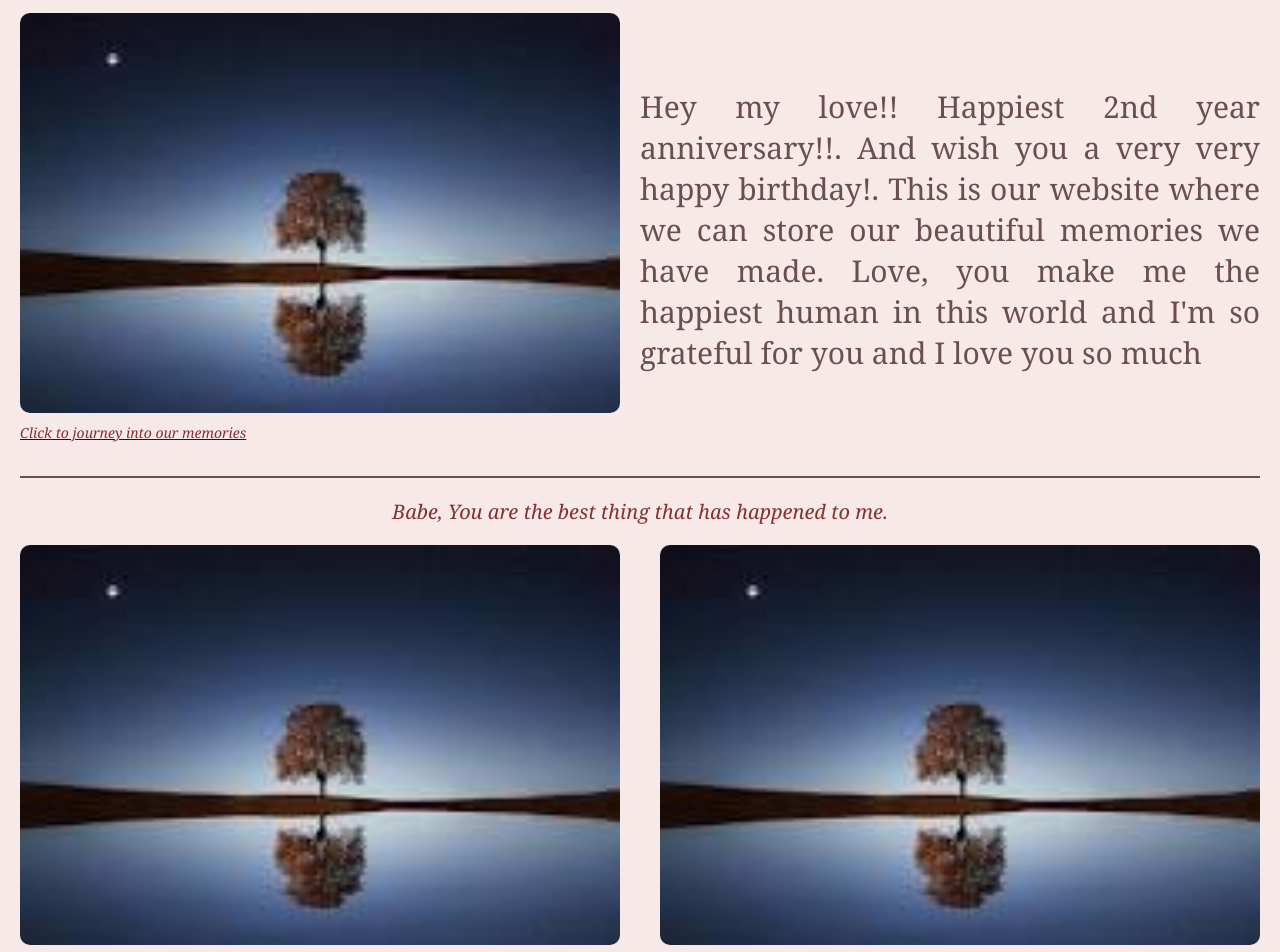
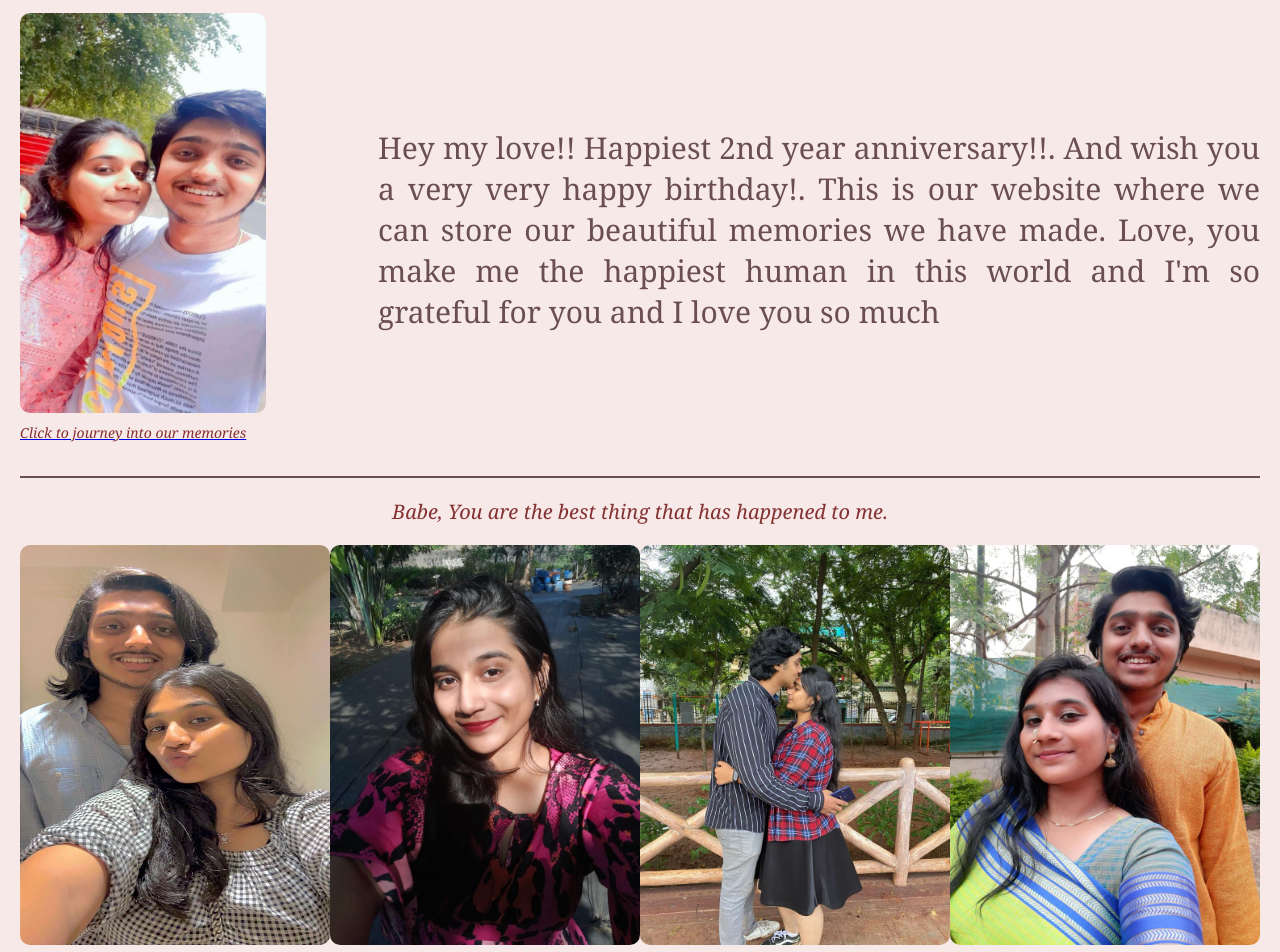
Before and after one commit to Webdeveloper-Paras/Enchanted_love, a plain HTML site: page index.html in a window 1280 px wide. Shown: the part 320-1272 px from the top of the page. Drawn offline with Linux system fonts and the light colour scheme.

Commit message:
Update index.html

```diff
--- a/index.html
+++ b/index.html
@@ -80,7 +80,7 @@
         }
 
         .first img {
-            max-width: 600px;
+            width: 246px;
             height: 400px;
             border-radius: 10px;
             margin-top: 10px;
@@ -127,7 +127,7 @@
         }
 
         .img-container img {
-            width: 600px;
+            width: 310px;
             height: 400px;
 
             border-radius: 10px;
@@ -173,7 +173,7 @@
         .para {
             flex: 1;
             text-align: justify;
-            margin-left: 20px;
+            margin-left: 112px;
             font-size: 30px;
         }
         @media(min-width:319px) and (max-width: 480px){
@@ -238,7 +238,7 @@
 
         <div class="first">
             <a href="ourmemoriesimg1.html"> <!-- Replace "your_page.html" with the actual page URL -->
-                <img src="tree.jpg" alt="Nature Image">
+                <img src="photos\punemovie.jpg" alt="cute selfie of me and her in pune after watching a movie">
                 <p class="image-caption">Click to journey into our memories</p>
             </a>
             <div class="para">
@@ -254,8 +254,10 @@
         </div>
 
         <div class="img-container">
-            <img src="tree.jpg" alt="Nature Image">
-            <img src="tree.jpg" alt="Nature Image">
+            <img src="photos/website2nd.jpg" alt="my mumbai visit">
+            <img src="photos/website3rd.jpg"alt ="her trip solo photo">
+            <img src="photos/website4th.jpg" alt="forehead kiss">
+            <img src="photos/website5th.jpg" alt="wedding photo">
         </div>
         <hr>
         <div class="loving-message-container">
```
